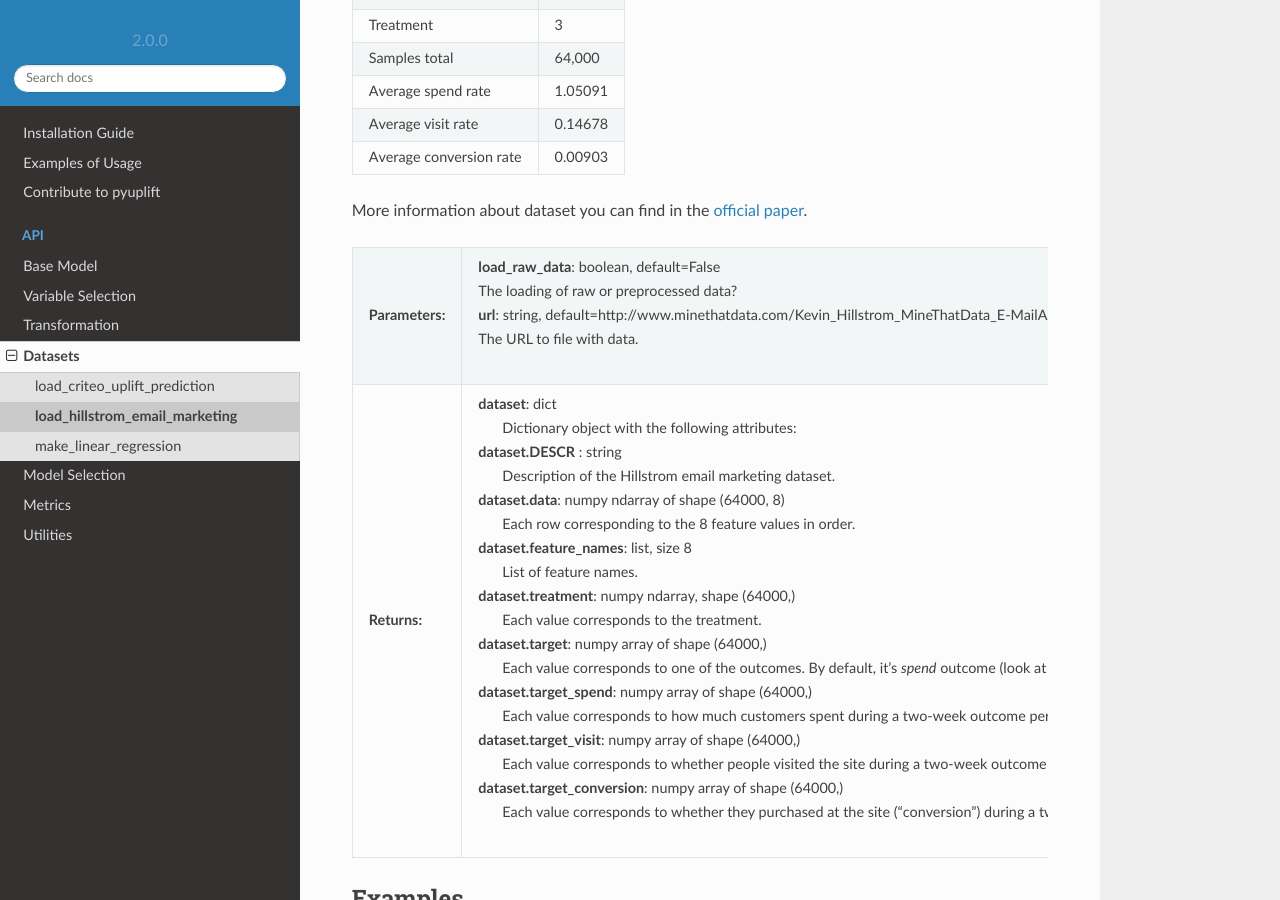
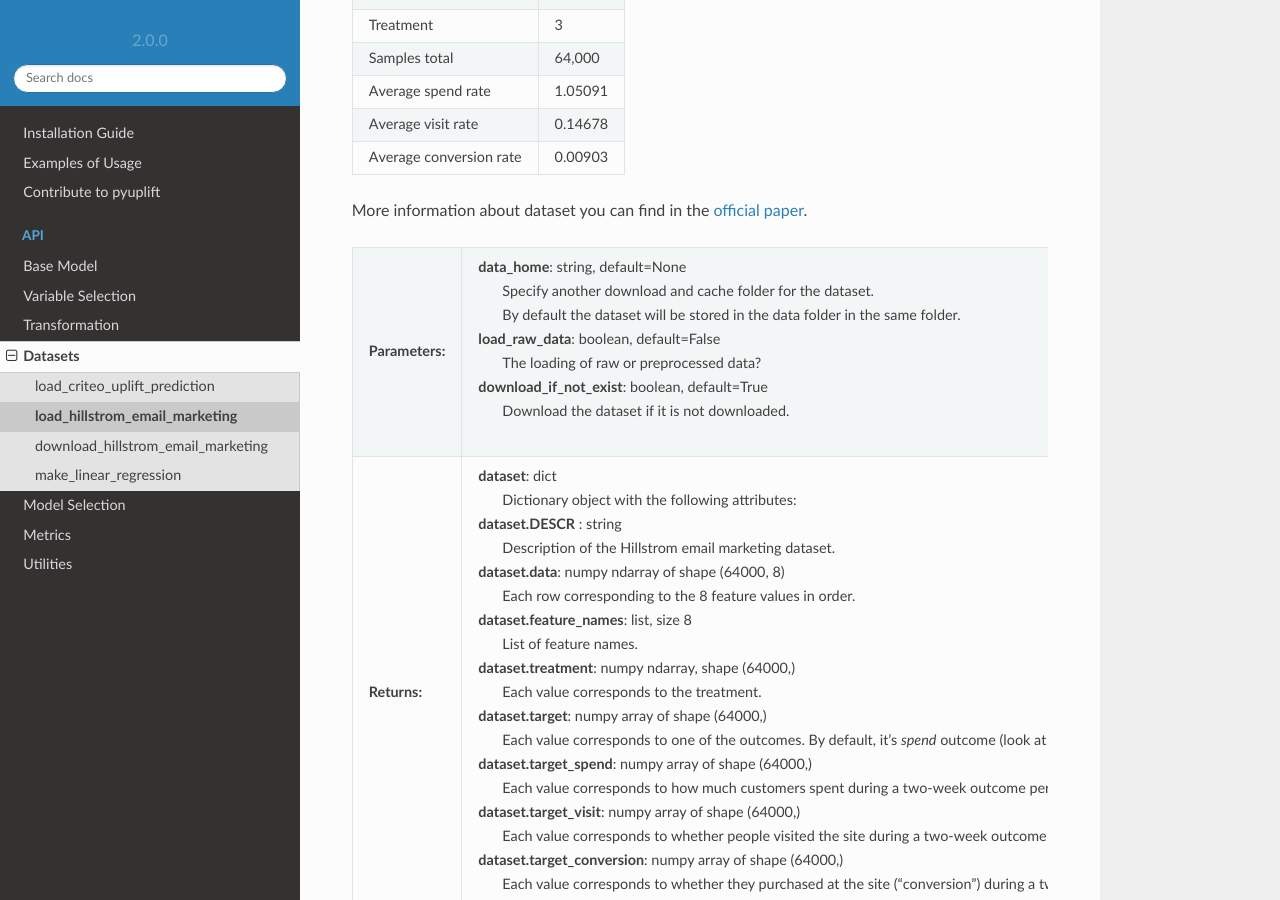
Before and after one commit to duketemon/pyuplift, a Sphinx documentation site: the page built from docs/datasets/load_hillstrom_email_marketing.rst, in a window 1280 px wide and 900 px high, scrolled down 528 px. Built offline with Sphinx 7.4.7 and the Read the Docs theme 2.0.0, drawn with Linux system fonts in a browser that asks for light colours.

Commit message:
Added the documentation for `datasets.download_hillstrom_email_marketing`

```diff
--- /dev/null
+++ b/docs/datasets/download_hillstrom_email_marketing.rst
@@ -0,0 +1,55 @@
+##################################
+download_hillstrom_email_marketing
+##################################
+
+Downloading the Hillstrom Email Marketing dataset.
+
+****************
+Data description
+****************
+This dataset contains 64,000 customers who last purchased within twelve months.
+The customers were involved in an e-mail test.
+
+ * 1/3 were randomly chosen to receive an e-mail campaign featuring Mens merchandise.
+ * 1/3 were randomly chosen to receive an e-mail campaign featuring Womens merchandise.
+ * 1/3 were randomly chosen to not receive an e-mail campaign.
+
+During a period of two weeks following the e-mail campaign, results were tracked.
+Your job is to tell the world if the Mens or Womens e-mail campaign was successful.
+
++--------------------------+------------+
+|Features                  |          8 |
++--------------------------+------------+
+|Treatment                 |          3 |
++--------------------------+------------+
+|Samples total             |     64,000 |
++--------------------------+------------+
+|Average spend rate        |    1.05091 |
++--------------------------+------------+
+|Average visit rate        |    0.14678 |
++--------------------------+------------+
+|Average conversion rate   |    0.00903 |
++--------------------------+------------+
+
+More information about dataset you can find in
+the `official paper <http://minethatdata.com/Stochastic_Solutions_E-Mail_Challenge_2008.04.30.pdf>`_.
+
++-----------------+----------------------------------------------------------------------------------+
+| **Parameters**  | | **data_home: string**                                                          |
+|                 | |   Specify another download and cache folder for the dataset.                   |
+|                 | |   By default the dataset will be stored in the data folder in the same folder. |
+|                 | | **url: string**                                                                |
+|                 | |   The URL to file with data.                                                   |
++-----------------+----------------------------------------------------------------------------------+
+| **Returns**     | **None**                                                                         |
++-----------------+----------------------------------------------------------------------------------+
+
+********
+Examples
+********
+
+.. code-block:: python3
+
+   from pyuplift.datasets import load_hillstrom_email_marketing
+   df = load_hillstrom_email_marketing(data_home=data_home, load_raw_data=True)
+   print(df)
--- a/docs/datasets/index.rst
+++ b/docs/datasets/index.rst
@@ -7,6 +7,7 @@
 
   load_criteo_uplift_prediction
   load_hillstrom_email_marketing
+  download_hillstrom_email_marketing
   make_linear_regression
 
 The pyuplift.datasets module includes utilities to load datasets, including methods to load and fetch popular reference datasets. It also features some artificial data generators.
@@ -14,11 +15,13 @@
 *******
 Loaders
 *******
-+--------------------------------------------------------------------------------------------------------+--------------------------------------------------------+
-| `datasets.load_criteo_uplift_prediction([url]) <load_criteo_uplift_prediction.html>`_                  | Load and return the Criteo Uplift Prediction dataset.  |
-+--------------------------------------------------------------------------------------------------------+--------------------------------------------------------+
-| `datasets.load_hillstrom_email_marketing([load_raw_data, url]) <load_hillstrom_email_marketing.html>`_ | Load and return the Hillstrom Email Marketing dataset. |
-+--------------------------------------------------------------------------------------------------------+--------------------------------------------------------+
++-------------------------------------------------------------------------------------------------------------------------------------+--------------------------------------------------------+
+| `datasets.load_criteo_uplift_prediction([url]) <load_criteo_uplift_prediction.html>`_                                               | Load the Criteo Uplift Prediction dataset.             |
++-------------------------------------------------------------------------------------------------------------------------------------+--------------------------------------------------------+
+| `datasets.download_hillstrom_email_marketing([data_home, url]) <download_hillstrom_email_marketing.html>`_                          | Downloading the Hillstrom Email Marketing dataset.     |
++-------------------------------------------------------------------------------------------------------------------------------------+--------------------------------------------------------+
+| `datasets.load_hillstrom_email_marketing([data_home, load_raw_data, download_if_not_exist]) <load_hillstrom_email_marketing.html>`_ | Load the Hillstrom Email Marketing dataset.            |
++-------------------------------------------------------------------------------------------------------------------------------------+--------------------------------------------------------+
 
 **********
 Generators
--- a/docs/datasets/load_hillstrom_email_marketing.rst
+++ b/docs/datasets/load_hillstrom_email_marketing.rst
@@ -35,10 +35,13 @@
 the `official paper <http://minethatdata.com/Stochastic_Solutions_E-Mail_Challenge_2008.04.30.pdf>`_.
 
 +-----------------+----------------------------------------------------------------------------------------------------------------------------------------+
-| **Parameters:** | | **load_raw_data**: boolean, default=False                                                                                            |
-|                 | | The loading of raw or preprocessed data?                                                                                             |
-|                 | | **url**: string, default=http://www.minethatdata.com/Kevin_Hillstrom_MineThatData_E-MailAnalytics_DataMiningChallenge_2008.03.20.csv |
-|                 | | The URL to file with data.                                                                                                           |
+| **Parameters:** | | **data_home**: string, default=None                                                                                                  |
+|                 | |   Specify another download and cache folder for the dataset.                                                                         |
+|                 | |   By default the dataset will be stored in the data folder in the same folder.                                                       |
+|                 | | **load_raw_data**: boolean, default=False                                                                                            |
+|                 | |   The loading of raw or preprocessed data?                                                                                           |
+|                 | | **download_if_not_exist**: boolean, default=True                                                                                     |
+|                 | |   Download the dataset if it is not downloaded.                                                                                      |
 +-----------------+----------------------------------------------------------------------------------------------------------------------------------------+
 | **Returns:**    | | **dataset**: dict                                                                                                                    |
 |                 | |   Dictionary object with the following attributes:                                                                                   |
```
